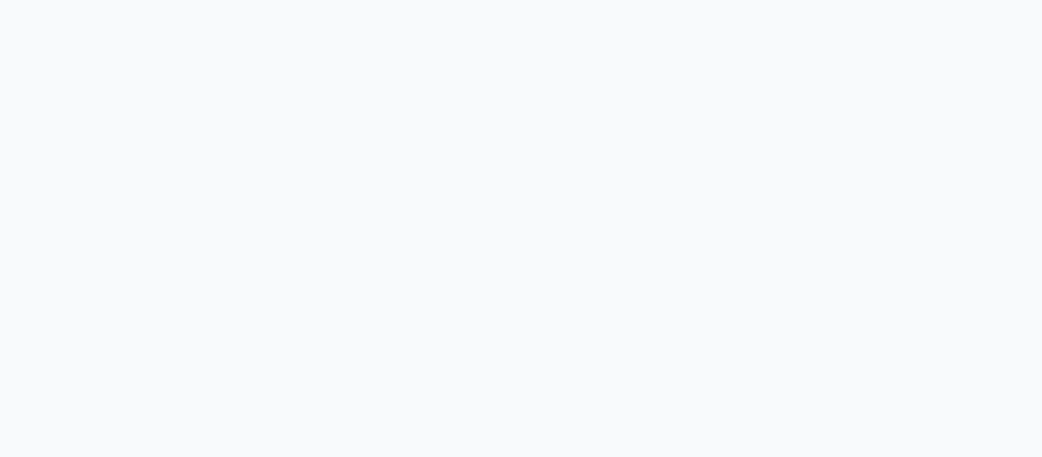
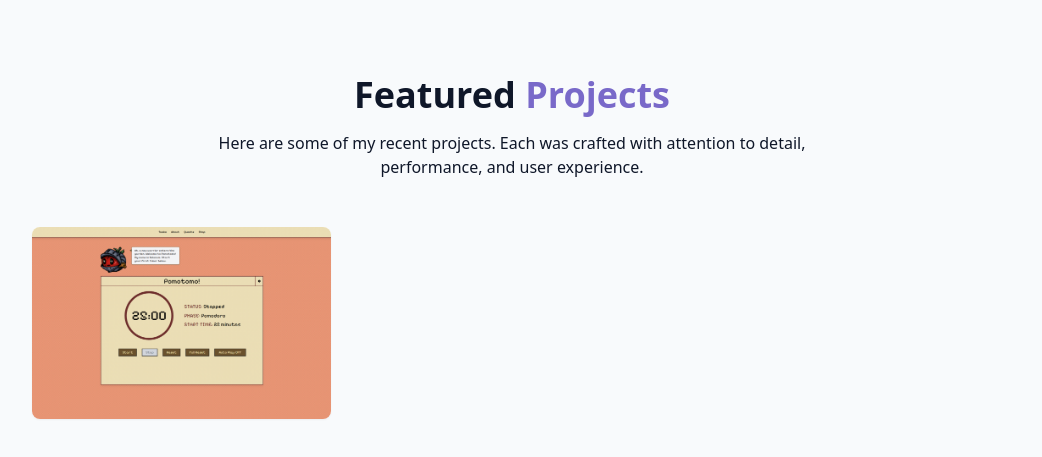
Before and after one commit to dylaninsi7/portfolio, a React (Vite) app: page / in a window 1280 px wide. Shown: the part 1871-2328 px from the top of the page, without its empty margins (128-1170 px from the left). Before the commit the page ends 1850 px from the top, so only its background shows below. Built offline with nearby package versions, Linux system fonts and the light colour scheme.

Commit message:
chore: set up project section with image

```diff
--- /dev/null
+++ b/src/components/ProjectsSection.jsx
@@ -0,0 +1,43 @@
+export const ProjectsSection = () => {
+  const projects = [
+    {
+      id: 1,
+      title: "Pomotomo",
+      description:
+        "A pomodoro timer website with gamified elements to help users stay engaged.",
+      image: "/projects/pomotomo.png",
+      tags: ["React", "TailwindCSS", "MongoDB", "Express", "Node.js"],
+      githubUrl: "https://github.com/adceballos/pomotomo",
+    },
+  ];
+
+  return (
+    <section id="projects" className="py-24 px-4 relative">
+      <div className="container mx-auto max-w-5xl">
+        <h2 className="text-3xl md:text-4xl font-bold mb-4 text-center">
+          Featured <span className="text-primary"> Projects</span>
+        </h2>
+        <p className="text-center text-muted-foreground mb-12 max-w-2xl mx-auto">
+          Here are some of my recent projects. Each was crafted with attention
+          to detail, performance, and user experience.
+        </p>
+        <div className="grid grid-cols 1 md:grid-cols-2 lg:grid-cols-3 gap-8">
+          {projects.map((project, key) => (
+            <div
+              key={key}
+              className="group bg-card rounded-lg overflow-hidden shadow-xs card-hover"
+            >
+              <div className="h-48 overflow-hidden">
+                <img
+                  src={project.image}
+                  alt={project.title}
+                  className="w-full h-full object-cover transition-transform duration-500"
+                />
+              </div>
+            </div>
+          ))}
+        </div>
+      </div>
+    </section>
+  );
+};
--- a/src/pages/Home.jsx
+++ b/src/pages/Home.jsx
@@ -5,6 +5,7 @@ import { StarBackground }from "@/components/StarBackground";
 import { HeroSection } from "../components/HeroSection";
 import { AboutSection } from "../components/AboutSection";
 import { SkillsSection } from "../components/SkillsSection";
+import { ProjectsSection } from "../components/ProjectsSection";
 
 function Home() {
     return (
@@ -24,6 +25,7 @@ function Home() {
             <HeroSection />
             <AboutSection />
             <SkillsSection />
+            <ProjectsSection />
 
             </main>
             {/* Footer */}
```
Also changed, not shown: src/components/AboutSection.jsx (+4 -3 lines), public/projects/pomotomo.png (added).
